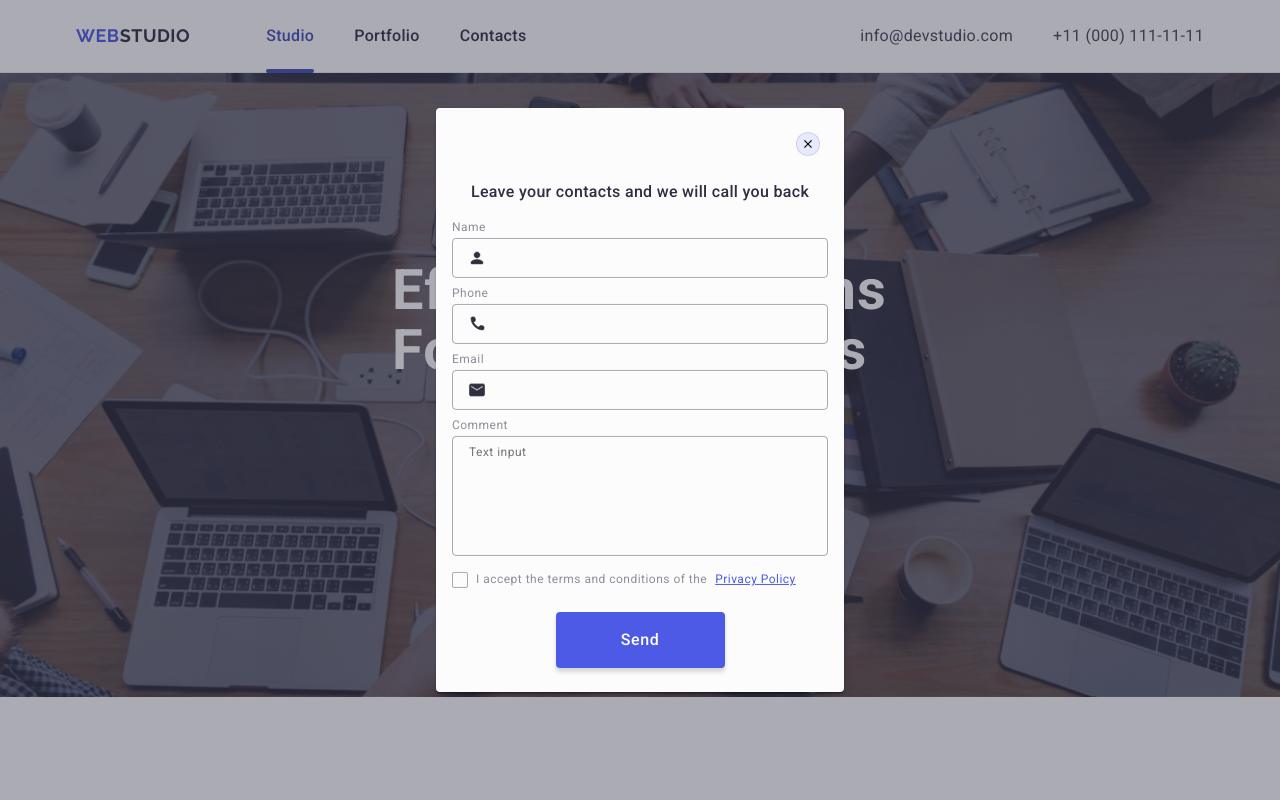
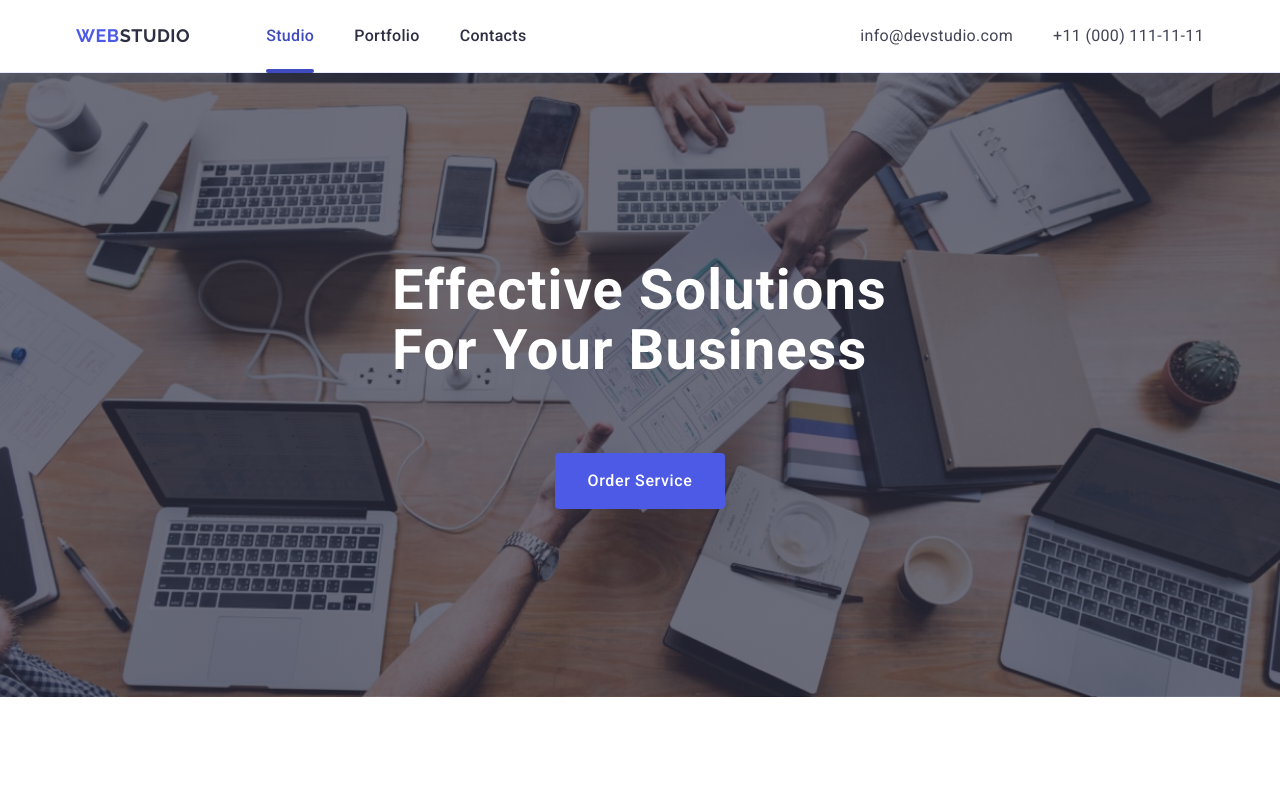
Before and after one commit to Alona93Hryhorieva/goit-markup-hw-06, a plain HTML site: page index.html in a window 1280 px wide. Shown: the top 800 px of the page. Drawn offline with nearby package versions, Linux system fonts and the light colour scheme; files whose address does not match are found by name.

Commit message:
без іс опен

```diff
--- a/index.html
+++ b/index.html
@@ -447,7 +447,7 @@
            </div>
         </div>
     </footer>
-     <div class="backdrop is-open"><!-- додаємо  модальне вікно is-open >-->
+     <div class="backdrop"><!-- додаємо  модальне вікно is-open >-->
         <div class="modal">
           <button type="button" class="modal-close-btn">
              <svg class="modal-close-icon" width="8" height="8">
```
